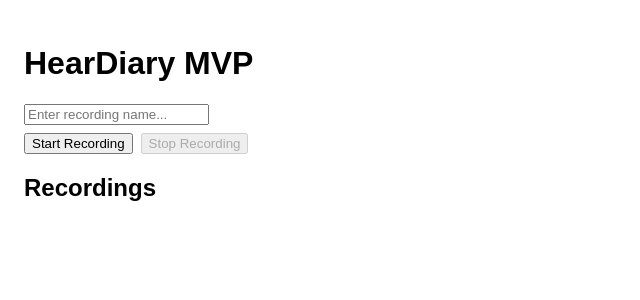
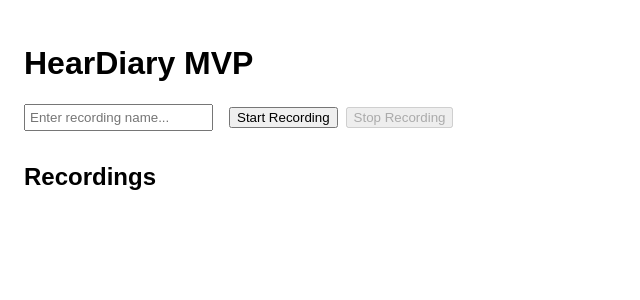
Before and after one commit to HearDiary/heardiary-app, a React app in the folder src/: page / in a window 1280 px wide. Shown: the top 300 px of the page, without its empty margins (0-640 px from the left). Built offline with nearby package versions, Linux system fonts and the light colour scheme; the HTML template or start-up script is replaced by a standard one.

Commit message:
Update main.tsx

```diff
--- a/src/main.tsx
+++ b/src/main.tsx
@@ -1,55 +1,49 @@
-import React, { useState, useRef } from 'react';
+// main.tsx
+import React, { useState, useEffect, useRef } from 'react';
 import ReactDOM from 'react-dom/client';
 
 const App = () => {
   const [recordings, setRecordings] = useState<{ name: string; url: string }[]>([]);
   const [recordingName, setRecordingName] = useState('');
   const [isRecording, setIsRecording] = useState(false);
-
   const mediaRecorderRef = useRef<MediaRecorder | null>(null);
   const audioChunksRef = useRef<Blob[]>([]);
 
   const startRecording = async () => {
     try {
       const stream = await navigator.mediaDevices.getUserMedia({ audio: true });
-      const mediaRecorder = new MediaRecorder(stream, {
-        mimeType: 'audio/wav', // <== toto je dôležité
-      });
-
+      const mediaRecorder = new MediaRecorder(stream, { mimeType: 'audio/webm' });
+      mediaRecorderRef.current = mediaRecorder;
       audioChunksRef.current = [];
 
-      mediaRecorder.ondataavailable = (event) => {
+      mediaRecorder.ondataavailable = event => {
         if (event.data.size > 0) {
           audioChunksRef.current.push(event.data);
         }
       };
 
       mediaRecorder.onstop = () => {
-        const audioBlob = new Blob(audioChunksRef.current, { type: 'audio/wav' });
+        const audioBlob = new Blob(audioChunksRef.current, { type: 'audio/webm' });
         const audioUrl = URL.createObjectURL(audioBlob);
-        setRecordings((prev) => [
+        setRecordings(prev => [
           ...prev,
-          {
-            name: recordingName || `Untitled`,
-            url: audioUrl,
-          },
+          { name: recordingName || 'Untitled', url: audioUrl }
         ]);
         setRecordingName('');
-        setIsRecording(false);
       };
 
-      mediaRecorderRef.current = mediaRecorder;
       mediaRecorder.start();
       setIsRecording(true);
-    } catch (err) {
-      console.error('Microphone access error:', err);
-      alert('Please allow microphone access to record audio.');
+    } catch (error) {
+      console.error('Error accessing microphone:', error);
+      alert('Microphone access denied or not available.');
     }
   };
 
   const stopRecording = () => {
     if (mediaRecorderRef.current && isRecording) {
       mediaRecorderRef.current.stop();
+      setIsRecording(false);
     }
   };
 
@@ -57,25 +51,23 @@ const App = () => {
     <div style={{ padding: '1rem', fontFamily: 'Arial' }}>
       <h1>HearDiary MVP</h1>
       <input
-        type="text"
         placeholder="Enter recording name..."
         value={recordingName}
         onChange={(e) => setRecordingName(e.target.value)}
+        style={{ marginRight: '1rem', padding: '0.25rem' }}
       />
-      <div style={{ margin: '0.5rem 0' }}>
-        <button onClick={startRecording} disabled={isRecording}>
-          Start Recording
-        </button>
-        <button onClick={stopRecording} disabled={!isRecording} style={{ marginLeft: '0.5rem' }}>
-          Stop Recording
-        </button>
-      </div>
+      <button onClick={startRecording} disabled={isRecording} style={{ marginRight: '0.5rem' }}>
+        Start Recording
+      </button>
+      <button onClick={stopRecording} disabled={!isRecording}>
+        Stop Recording
+      </button>
 
-      <h2>Recordings</h2>
+      <h2 style={{ marginTop: '2rem' }}>Recordings</h2>
       <ul>
         {recordings.map((rec, index) => (
           <li key={index}>
-            {rec.name} – <audio controls src={rec.url}></audio>
+            <strong>{rec.name}</strong> – <audio controls src={rec.url} />
           </li>
         ))}
       </ul>
```
